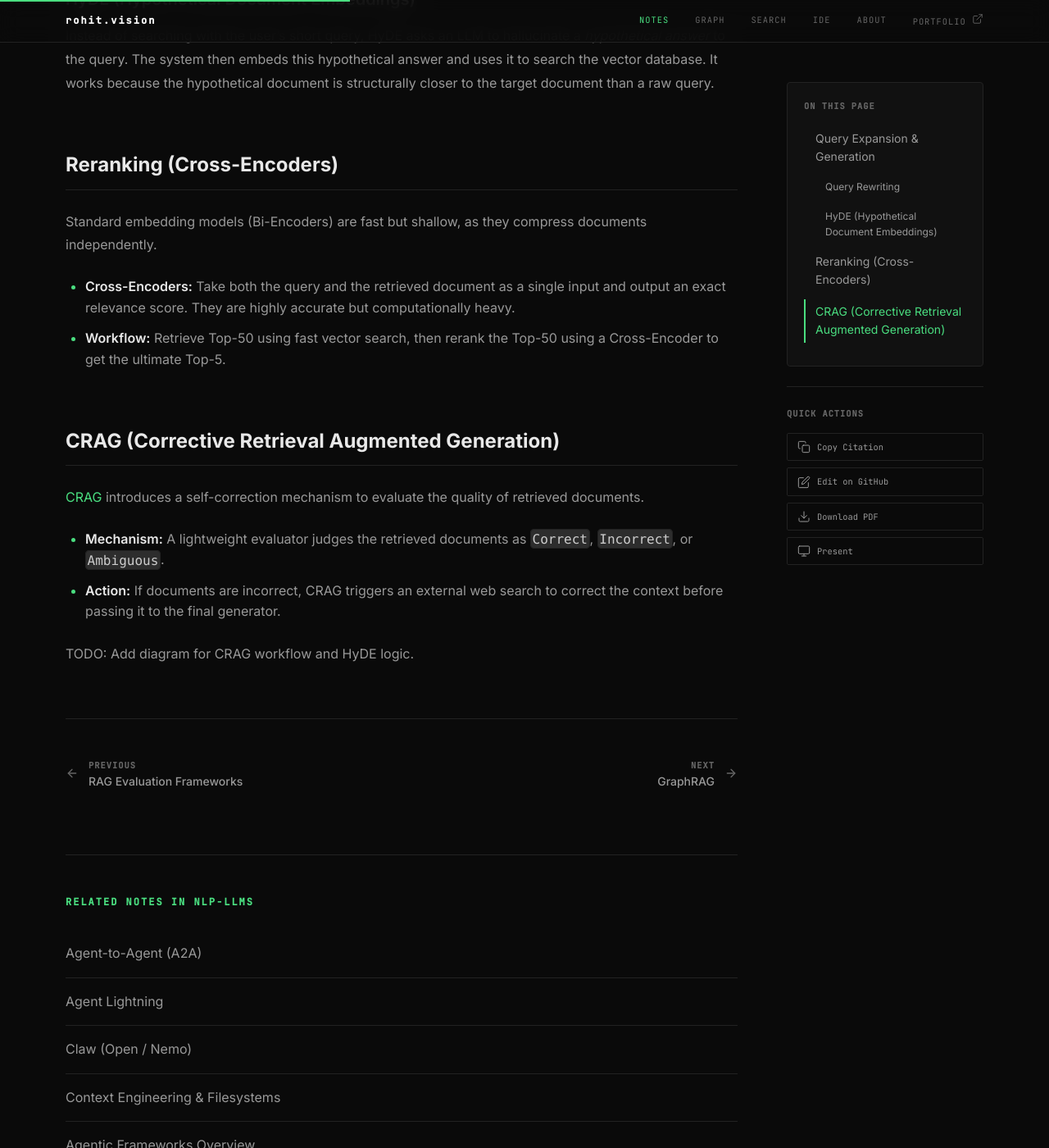
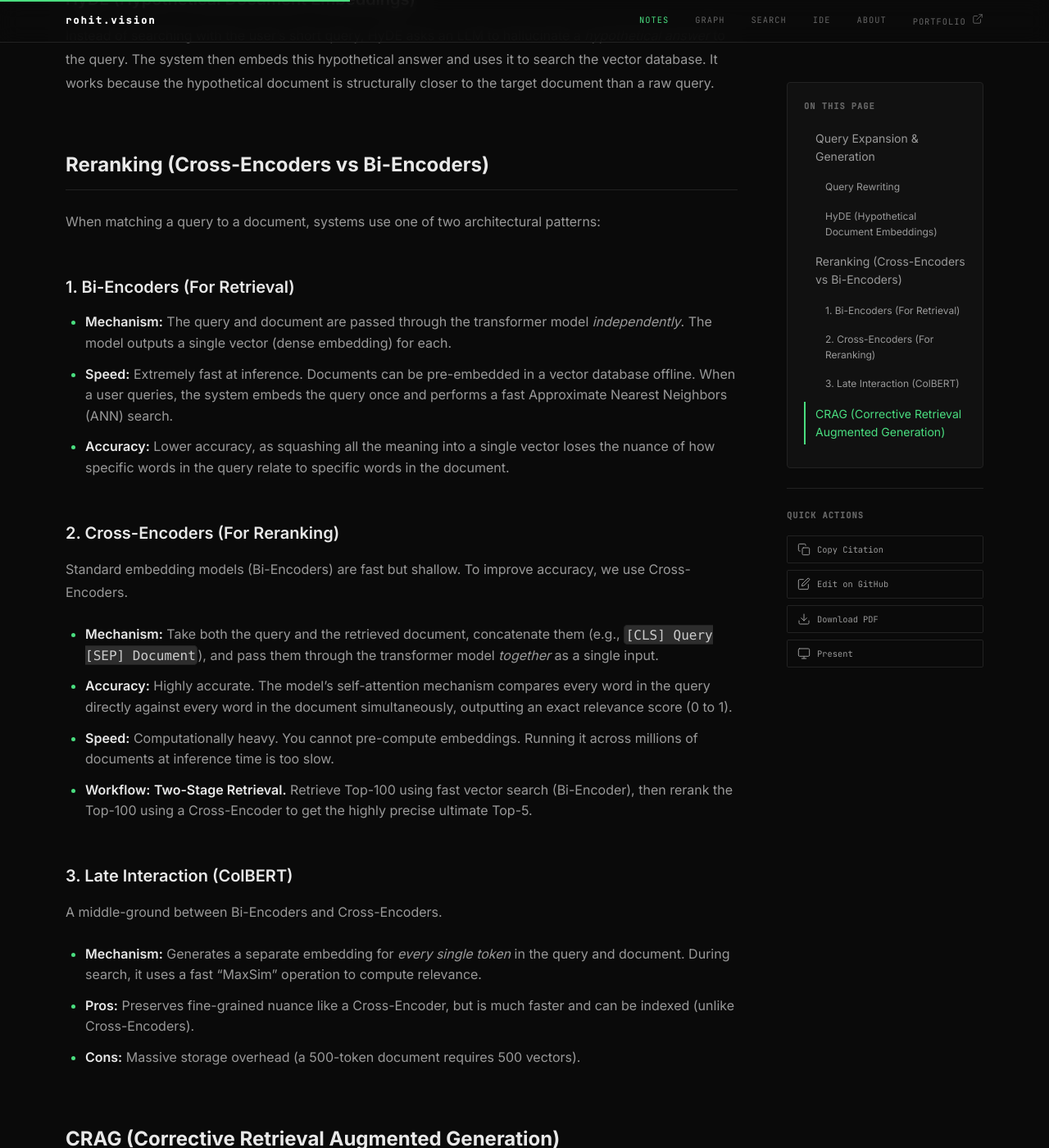
Before and after one commit to rokmr/blogs, a Jekyll site: the page built from _notes/nlp-llms/rag/expansion-reranking.md, in a window 1280 px wide and 1400 px high, scrolled down 654 px. Shown: the whole window at 82% size. Built offline with Jekyll 4.4.1, drawn with Linux system fonts in a browser that asks for light colours; nearby versions of some CDN libraries.

Commit message:
docs(nlp-llms): add smol-training-playbook, document bi/cross encoders & expand metrics
- added smol-training playbook link to full finetuning resources
- documented bi-encoders, cross-encoders, and late interaction in reranking
- expanded explanation of DCG and NDCG in RAG evaluation metrics

```diff
--- a/_notes/nlp-llms/rag/expansion-reranking.md
+++ b/_notes/nlp-llms/rag/expansion-reranking.md
@@ -17,10 +17,27 @@ Users often provide poor, ambiguous, or conversational queries ("What about it?"
 ### HyDE (Hypothetical Document Embeddings)
 Instead of searching with the user's short query, HyDE asks an LLM to hallucinate a *hypothetical answer* to the query. The system then embeds this hypothetical answer and uses it to search the vector database. It works because the hypothetical document is structurally closer to the target document than a raw query.
 
-## Reranking (Cross-Encoders)
-Standard embedding models (Bi-Encoders) are fast but shallow, as they compress documents independently.
-- **Cross-Encoders:** Take both the query and the retrieved document as a single input and output an exact relevance score. They are highly accurate but computationally heavy.
-- **Workflow:** Retrieve Top-50 using fast vector search, then rerank the Top-50 using a Cross-Encoder to get the ultimate Top-5.
+## Reranking (Cross-Encoders vs Bi-Encoders)
+
+When matching a query to a document, systems use one of two architectural patterns:
+
+### 1. Bi-Encoders (For Retrieval)
+- **Mechanism:** The query and document are passed through the transformer model *independently*. The model outputs a single vector (dense embedding) for each.
+- **Speed:** Extremely fast at inference. Documents can be pre-embedded in a vector database offline. When a user queries, the system embeds the query once and performs a fast Approximate Nearest Neighbors (ANN) search.
+- **Accuracy:** Lower accuracy, as squashing all the meaning into a single vector loses the nuance of how specific words in the query relate to specific words in the document.
+
+### 2. Cross-Encoders (For Reranking)
+Standard embedding models (Bi-Encoders) are fast but shallow. To improve accuracy, we use Cross-Encoders.
+- **Mechanism:** Take both the query and the retrieved document, concatenate them (e.g., `[CLS] Query [SEP] Document`), and pass them through the transformer model *together* as a single input.
+- **Accuracy:** Highly accurate. The model's self-attention mechanism compares every word in the query directly against every word in the document simultaneously, outputting an exact relevance score (0 to 1).
+- **Speed:** Computationally heavy. You cannot pre-compute embeddings. Running it across millions of documents at inference time is too slow.
+- **Workflow:** **Two-Stage Retrieval.** Retrieve Top-100 using fast vector search (Bi-Encoder), then rerank the Top-100 using a Cross-Encoder to get the highly precise ultimate Top-5.
+
+### 3. Late Interaction (ColBERT)
+A middle-ground between Bi-Encoders and Cross-Encoders.
+- **Mechanism:** Generates a separate embedding for *every single token* in the query and document. During search, it uses a fast "MaxSim" operation to compute relevance.
+- **Pros:** Preserves fine-grained nuance like a Cross-Encoder, but is much faster and can be indexed (unlike Cross-Encoders).
+- **Cons:** Massive storage overhead (a 500-token document requires 500 vectors).
 
 ## CRAG (Corrective Retrieval Augmented Generation)
 [CRAG](https://arxiv.org/abs/2401.15884) introduces a self-correction mechanism to evaluate the quality of retrieved documents.
```
Also changed, not shown: _notes/nlp-llms/fine-tuning/full-finetuning.md (+3 -0 lines), _notes/nlp-llms/rag/metrics.md (+4 -2 lines).
